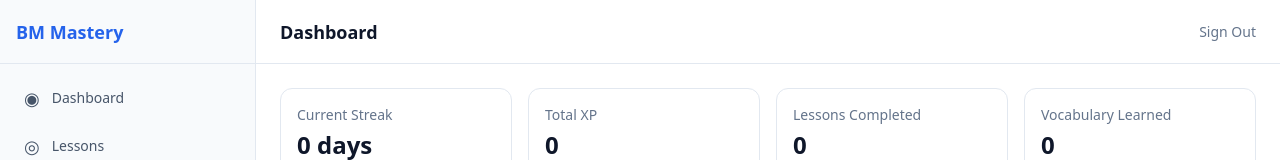
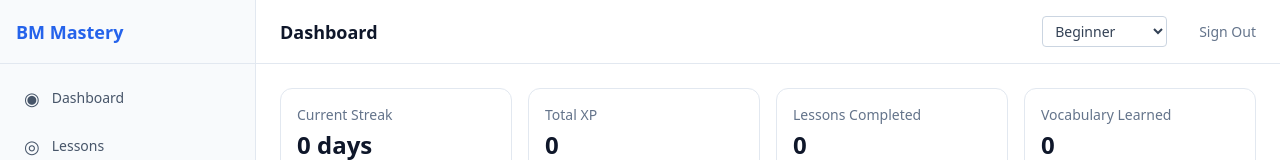
Before and after one commit to stenknz/Bahasa-Malaysia, a Next.js app in the folder apps/web/: page / in a window 1280 px wide. Shown: the top 160 px of the page. Built offline with nearby package versions, Linux system fonts and the light colour scheme; no server answers.

Commit message:
feat: language level selector and user preferences API

```diff
--- /dev/null
+++ b/apps/web/src/app/api/user/preferences/route.ts
@@ -0,0 +1,21 @@
+import { NextResponse } from "next/server";
+import { auth } from "@/lib/auth";
+import { db, schema } from "@malay/db";
+import { eq } from "drizzle-orm";
+
+export async function PUT(req: Request) {
+  const session = await auth();
+  if (!session?.user) return NextResponse.json({ error: "Unauthorized" }, { status: 401 });
+
+  const body = await req.json();
+  const updateData: Record<string, unknown> = {};
+
+  if (body.level) updateData.level = body.level;
+  if (body.preferences) updateData.preferences = body.preferences;
+
+  await db.update(schema.users)
+    .set(updateData)
+    .where(eq(schema.users.id, session.user.id!));
+
+  return NextResponse.json({ success: true });
+}
--- a/apps/web/src/components/ui/top-bar.tsx
+++ b/apps/web/src/components/ui/top-bar.tsx
@@ -3,12 +3,30 @@
 import { signOut, useSession } from "next-auth/react";
 
 export function TopBar() {
-  const { data: session } = useSession();
+  const { data: session, update } = useSession();
+
+  const handleLevelChange = async (level: string) => {
+    await fetch("/api/user/preferences", {
+      method: "PUT",
+      headers: { "Content-Type": "application/json" },
+      body: JSON.stringify({ level }),
+    });
+    await update();
+  };
 
   return (
     <header className="flex h-16 items-center justify-between border-b border-slate-200 px-6 dark:border-slate-700">
       <h2 className="text-lg font-semibold text-slate-900 dark:text-white">Dashboard</h2>
       <div className="flex items-center gap-4">
+        <select
+          value={(session?.user as any)?.level ?? "beginner"}
+          onChange={(e) => handleLevelChange(e.target.value)}
+          className="rounded border border-slate-300 bg-white px-2 py-1 text-sm text-slate-700 dark:border-slate-600 dark:bg-slate-800 dark:text-slate-200"
+        >
+          <option value="beginner">Beginner</option>
+          <option value="intermediate">Intermediate</option>
+          <option value="advanced">Advanced</option>
+        </select>
         <span className="text-sm text-slate-600 dark:text-slate-300">
           {session?.user?.name || session?.user?.email}
         </span>
--- a/apps/web/src/lib/auth.ts
+++ b/apps/web/src/lib/auth.ts
@@ -21,6 +21,7 @@ export const { handlers, signIn, signOut, auth } = NextAuth({
       if (session.user) {
         session.user.id = user.id;
         (session.user as any).role = (user as any).role;
+        (session.user as any).level = (user as any).level;
       }
       return session;
     },
```
